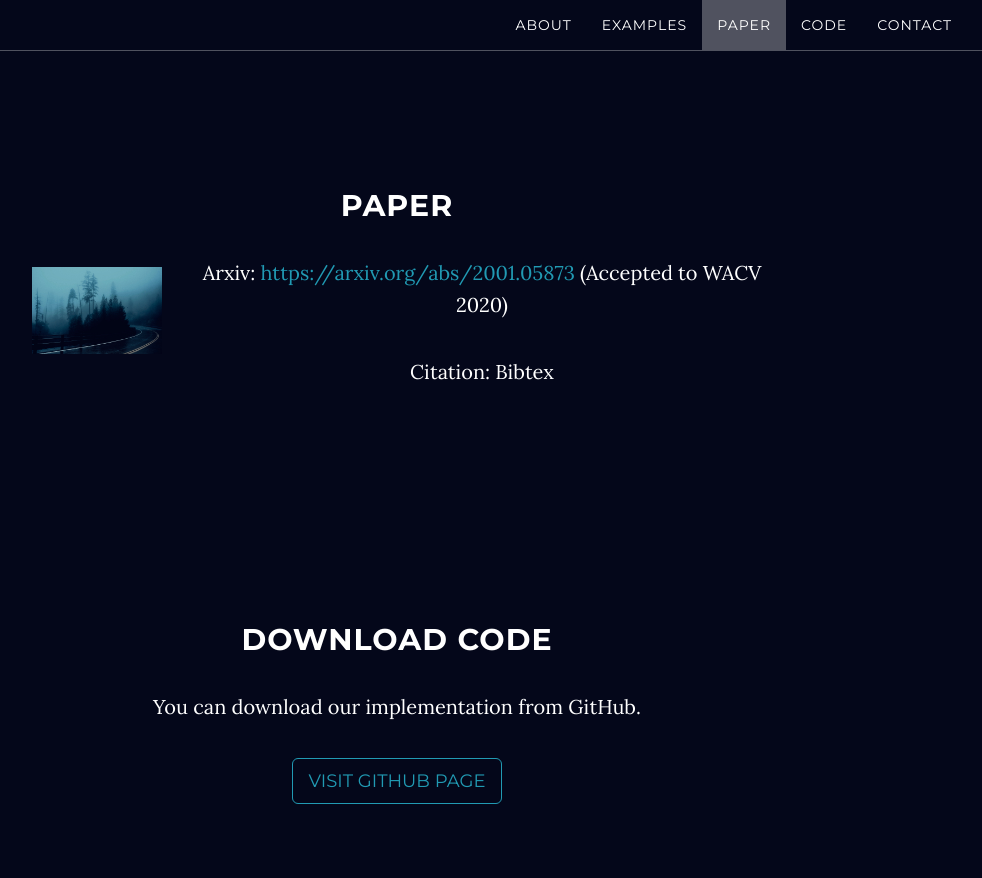
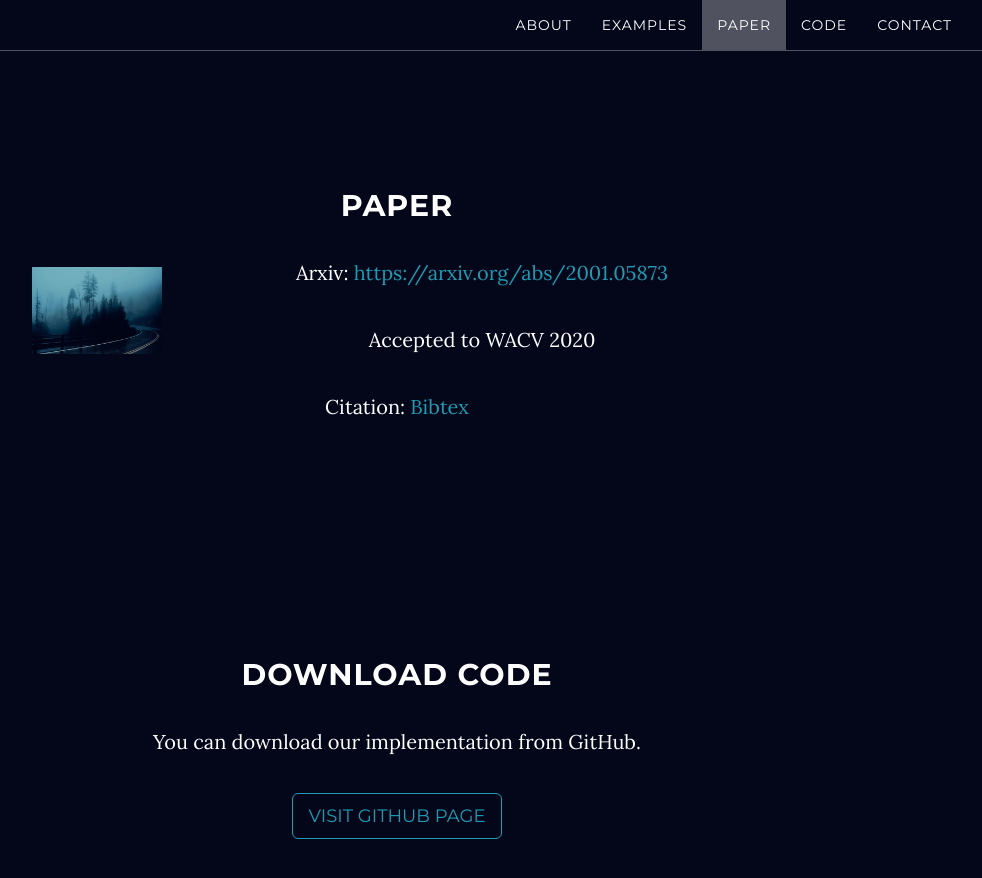
Before and after one commit to code-Assasin/website_little_fog, a Jekyll site: the page built from index.html, in a window 1280 px wide and 900 px high, scrolled down 3167 px. Shown: the top 878 px of the window, without its empty margins (243-1225 px from the left). Built offline with Jekyll 4.4.1, drawn with Linux system fonts in a browser that asks for light colours.

```diff
--- a/_includes/paper.html
+++ b/_includes/paper.html
@@ -4,8 +4,9 @@
             <div class="col-lg-8 col-lg-offset-2">
                 <h2>Paper</h2>
                 <a href="https://arxiv.org/abs/2001.05873"><img style="float: left; padding: 10px; PADDING-RIGHT: 30px;" alt="paper thumbnail" src="img/intro-bg.jpg" width="170"></a>
-                <p> Arxiv: <a href="https://arxiv.org/abs/2001.05873">https://arxiv.org/abs/2001.05873</a>  (Accepted to WACV 2020)  </p>
-                <p> Citation: <a href="../bibtex.txt"> </a> Bibtex </p>
+                <p> Arxiv: <a href="https://arxiv.org/abs/2001.05873">https://arxiv.org/abs/2001.05873</a> </p>
+                <p>Accepted to WACV 2020</p>
+                <p> Citation: <a href="../bibtex.txt"> Bibtex </a> </p>
             </div>
         </div>
     </section>
```
